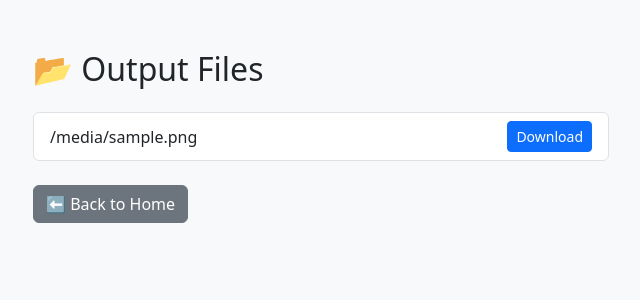
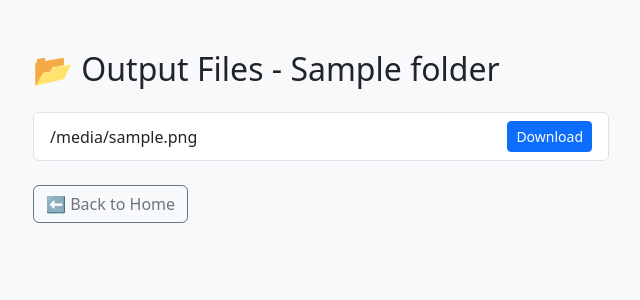
Before and after one commit to Abdallah-Divkar/GrabNConvert, a Flask app: template templates/downloads.html in a window 1280 px wide. Shown: the top 300 px of the page, without its empty margins (319-959 px from the left). Run offline with Flask 3, Linux system fonts and the light colour scheme; the template is opened without the code that fills it: most values are stand-ins (such as "Sample title", 1, 10 or a date in 2020).

Commit message:
folder download setup

```diff
--- a/app.py
+++ b/app.py
@@ -1,5 +1,8 @@
+import io
 import os
-from flask import Flask, request, render_template, flash, redirect, send_from_directory
+import zipfile
+
+from flask import Flask, request, render_template, flash, redirect, send_file
 from downloader import download_video, download_audio
 from converter import video_to_audio, audio_to_wav, convert_image_format
 
@@ -14,7 +17,12 @@ def index():
     if request.method == "POST":
         form_type = request.form.get("form_type")
         output_folder = request.form.get("output_folder", "").strip()
-        final_output = os.path.join(BASE_OUTPUT_DIR, output_folder) if output_folder else BASE_OUTPUT_DIR
+
+        if not output_folder:
+            flash("❌ Please enter an output folder name before proceeding.", "danger")
+            return redirect("/")
+
+        final_output = os.path.join(BASE_OUTPUT_DIR, output_folder)
         os.makedirs(final_output, exist_ok=True)
 
         try:
@@ -41,7 +49,7 @@ def index():
                 elif option == "a2wav":
                     audio_to_wav(save_path, final_output, custom_name)
                 elif option.startswith("img2"):
-                    img_format = option.split("img2")[1]  # e.g., png, jpg, etc.
+                    img_format = option.split("img2")[1]
                     convert_image_format(save_path, final_output, img_format, custom_name)
 
                 flash("✅ Conversion complete!", "success")
@@ -52,14 +60,62 @@ def index():
 
     return render_template("index.html")
 
-@app.route("/downloads")
-def list_downloads():
-    files = os.listdir(BASE_OUTPUT_DIR)
-    return render_template("downloads.html", files=files)
 
-@app.route("/download/<filename>")
-def download_file(filename):
-    return send_from_directory(BASE_OUTPUT_DIR, filename, as_attachment=True)
+@app.route("/downloads/<folder>")
+def list_downloads(folder):
+    folder_path = os.path.join(BASE_OUTPUT_DIR, folder)
+
+    if not os.path.exists(folder_path):
+        flash("❌ Folder not found!", "danger")
+        return redirect("/")
+
+    files = os.listdir(folder_path)
+    return render_template("downloads.html", files=files, folder=folder)
+
+
+@app.route('/download', methods=['POST'])
+def download_file():
+    folder = request.form.get("folder")
+    filename = request.form.get("filename")
+
+    if not folder or not filename:
+        flash("❌ Missing folder or filename.", "danger")
+        return redirect("/")
+
+    filepath = os.path.join(BASE_OUTPUT_DIR, folder, filename)
+
+    if not os.path.exists(filepath):
+        flash("❌ File not found.", "danger")
+        return redirect(f"/downloads/{folder}")
+
+    return send_file(filepath, as_attachment=True)
+
+@app.route('/download_zip', methods=['POST'])
+def download_zip():
+    folder = request.form.get("folder")
+    if not folder:
+        flash("❌ Folder name missing.", "danger")
+        return redirect("/")
+
+    folder_path = os.path.join(BASE_OUTPUT_DIR, folder)
+    if not os.path.exists(folder_path):
+        flash("❌ Folder not found.", "danger")
+        return redirect("/")
+
+    # Create in-memory zip file
+    zip_buffer = io.BytesIO()
+    with zipfile.ZipFile(zip_buffer, "w", zipfile.ZIP_DEFLATED) as zip_file:
+        for filename in os.listdir(folder_path):
+            file_path = os.path.join(folder_path, filename)
+            zip_file.write(file_path, arcname=filename)
+
+    zip_buffer.seek(0)
+    return send_file(
+        zip_buffer,
+        mimetype='application/zip',
+        download_name=f"{folder}.zip",
+        as_attachment=True
+    )
 
 if __name__ == "__main__":
     app.run(debug=True)
--- a/templates/downloads.html
+++ b/templates/downloads.html
@@ -11,17 +11,21 @@
 </head>
 <body>
   <div class="container">
-    <h2 class="mb-4">📂 Output Files</h2>
+    <h2 class="mb-4">📂 Output Files - {{ folder }}</h2>
     <ul class="list-group">
       {% for file in files %}
       <li class="list-group-item d-flex justify-content-between align-items-center">
         {{ file }}
-        <a href="{{ url_for('download_file', filename=file) }}" class="btn btn-sm btn-primary">Download</a>
+        <form method="POST" action="{{ url_for('download_file') }}" class="mb-0">
+          <input type="hidden" name="folder" value="{{ folder }}">
+          <input type="hidden" name="filename" value="{{ file }}">
+          <button type="submit" class="btn btn-sm btn-primary">Download</button>
+        </form>
       </li>
       {% endfor %}
     </ul>
     <div class="mt-4">
-      <a href="{{ url_for('index') }}" class="btn btn-secondary">⬅ Back to Home</a>
+      <a href="/" class="btn btn-outline-secondary">⬅ Back to Home</a>
     </div>
   </div>
 </body>
```
Also changed, not shown: templates/index.html (+33 -11 lines).
